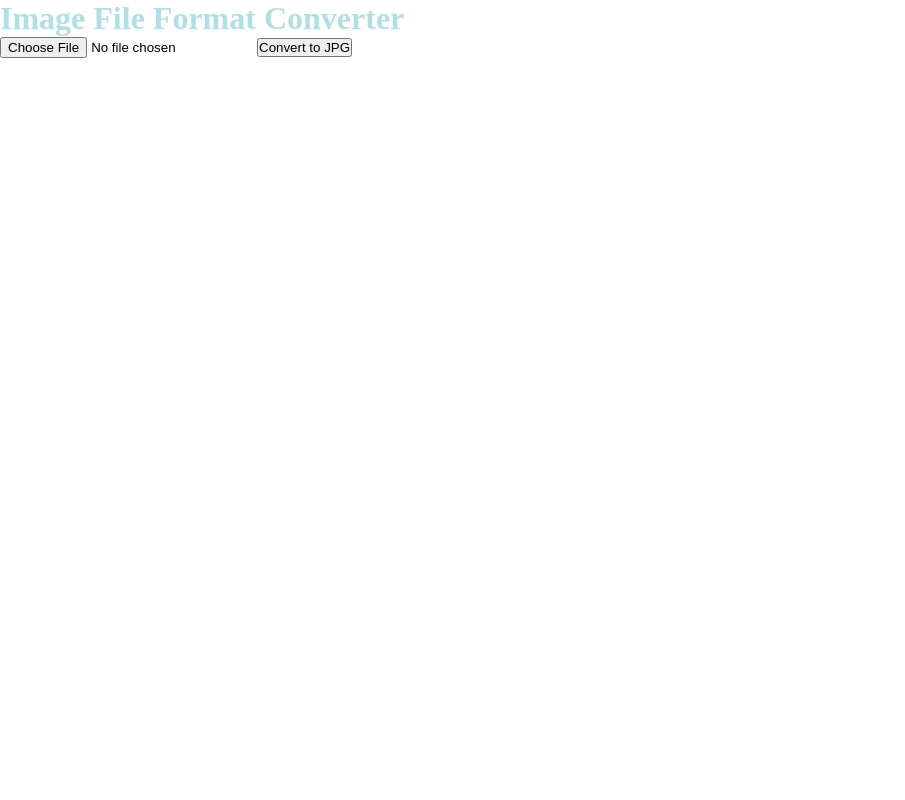
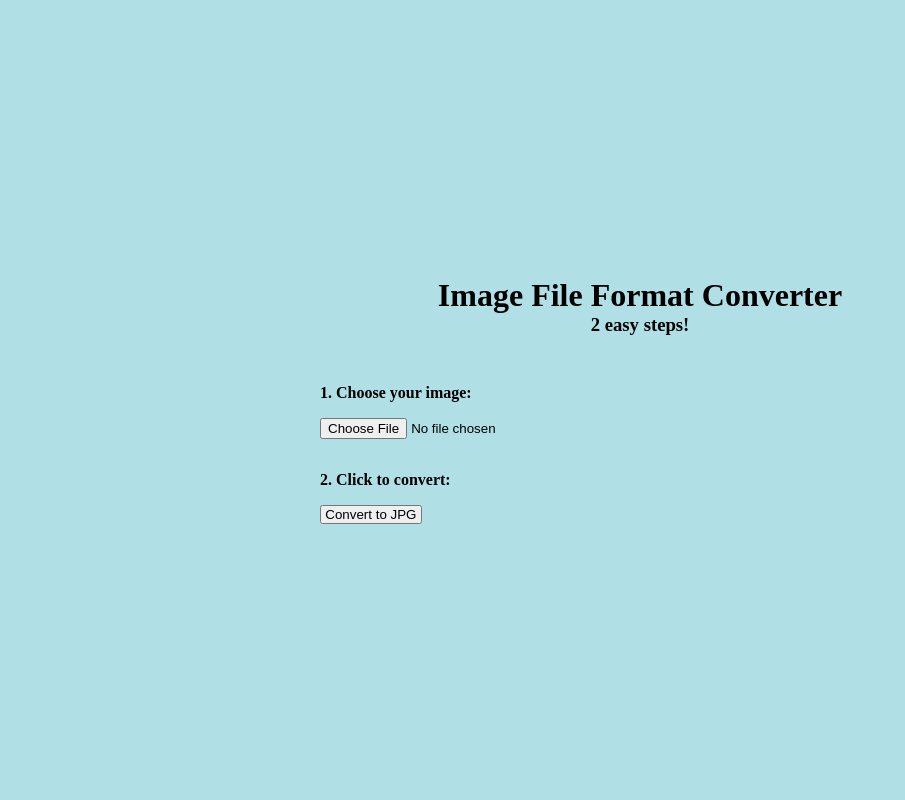
Before and after one commit to myrojoylee/image-format-converter, a Flask app: page / in a window 1280 px wide. Shown: the whole page, without its empty margins (0-905 px from the left). Run offline with Flask 3, Linux system fonts and the light colour scheme.

Commit message:
added CSS styles

```diff
--- a/app/templates/index.html
+++ b/app/templates/index.html
@@ -9,16 +9,27 @@
 </head>
 
 <body>
+    <header>
         <h1>Image File Format Converter</h1>
+        <h3>2 easy steps!</h3>
+    </header>
 
+    <section>
         <form action="/upload" method="POST" enctype="multipart/form-data">
+            <article>
+                <h4>1. Choose your image:</h4>
                 <input type="file" name="file" accept=".heic">
-        <button type="submit">Convert to JPG</button>
+            </article>
+            <article>
+                <h4>2. Click to convert:</h4>
+                <button type="submit" id="convertBtn">Convert to JPG</button>
+            </article>
         </form>
 
         {% if error %}
         <p>{{ error }}</p>
         {% endif %}
+    </section>
 </body>
 
 </html>
--- a/static/styles.css
+++ b/static/styles.css
@@ -3,6 +3,53 @@
     padding: 0;
 }
 
-h1 {
-    color: powderblue;
+body {
+    display: flex;
+    flex-direction: column;
+    justify-content: center;
+    align-items: center;
+    width: 100%;
+    height: 100vh;
+    gap: 3em;
+    background-color: powderblue;
 }
+
+header {
+    display: flex;
+    flex-direction: column;
+    width: 100%;
+}
+
+h1, h3 {
+    text-align: center;
+    width: 100%;
+}
+
+section {
+    display: flex;
+    justify-content: center;
+    width: 100%;
+}
+
+article {
+    display: flex;
+    flex-direction: column;
+    width: 100%;
+    gap: 1em;
+}
+
+form {
+    display: flex;
+    flex-direction: column;
+    width: 50%;
+    gap: 2em;
+}
+
+button {
+    padding: 0 0.25em;
+}
+
+#convertBtn {
+    display: flex;
+    width: fit-content;
+}
```
Lines whose indentation alone changed are shown as unchanged.
